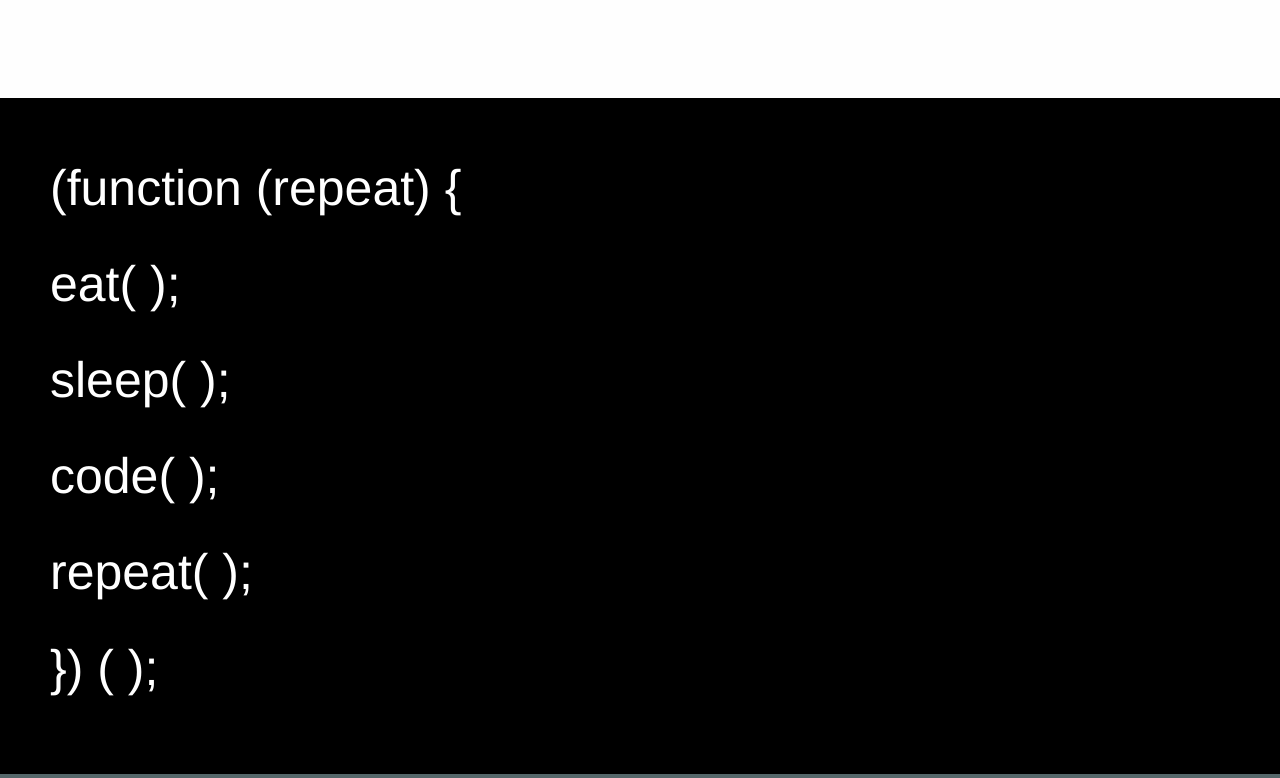
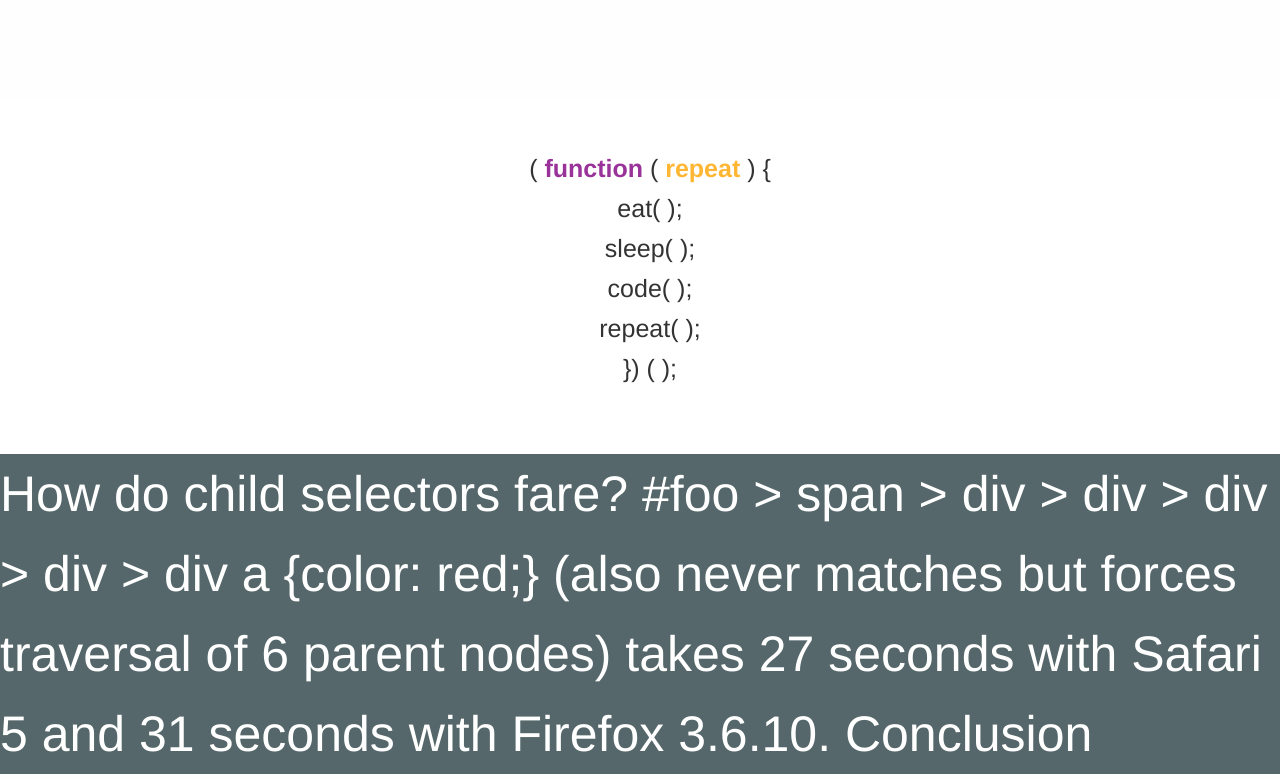
Before and after one commit to dkim6002/resume, a plain HTML site: page index.html in a window 1280 px wide. Shown: the part 802-1580 px from the top of the page. Drawn offline with Linux system fonts and the light colour scheme; a web font is replaced by a local one.

Commit message:
change sect 2 htmk

```diff
--- a/css/app.css
+++ b/css/app.css
@@ -49,17 +49,38 @@ video#bgvid {
   position: relative;
   top: 900px;
   padding: 50px;
-  font-size: 50px;
-  background-color: #000000;
-  color: #ffffff;
+  font-size: 25px;
+  background-color: #ffffff;
+  color: #000000;
+  opacity: .8
+}
+
+.section-two span:first-child {
+  color: purple;
+  font-weight: bold;
+}
+
+.section-two span:last-child {
+  color: orange;
+  font-weight: bold;
+}
+
+.section-two ul {
+  text-align: center;
+  list-style: none;
+}
+
+.section-two p:last-child {
+  /*text-align*/
 }
 
 .section-three {
   max-width: 100%;
   position: relative;
   top: 900px;
-  padding: 50px;
   font-size: 50px;
   background-color: #55676A;
   color: #ffffff;
 }
+
+/
--- a/index.html
+++ b/index.html
@@ -37,18 +37,24 @@
         </div>
       </div>
       <div class="section-two">
-  <p>(function (repeat) {</p>
+        <ul>
+          <li>(<span class="color-one"> function</span> ( <span class="color-two">repeat</span> ) { </li>
+          <li><div>eat( );</div></li>
+          <li><div>sleep( );</div></li>
+          <li><div>code( );</div></li>
+          <li><div>repeat( );</div></li>
+          <li><div>}) ( );</div></li>
+        </ul>
+        <!-- <p>(<span class="color-one"> function</span> ( <span class="color-two">repeat</span> ) { </p>
         <p>eat( );</p>
         <p>sleep( );</p>
         <p>code( );</p>
-<p>repeat( );<p>
-  <p>}) ( );<p>
+        <p>repeat( );</p>
+          <p>}) ( );</p> -->
           </div>
           <div class="section-three">
             <p>How do child selectors fare? #foo > span > div > div > div > div > div a {color: red;} (also never matches but forces traversal of 6 parent nodes) takes 27 seconds with Safari 5 and 31 seconds with Firefox 3.6.10.
-
             Conclusion</p>
-
           </div>
           <script src="js/vendor/jquery.js"></script>
           <script src="js/vendor/what-input.js"></script>
```
Also changed, not shown: 1 other file. Lines whose indentation alone changed are shown as unchanged.
